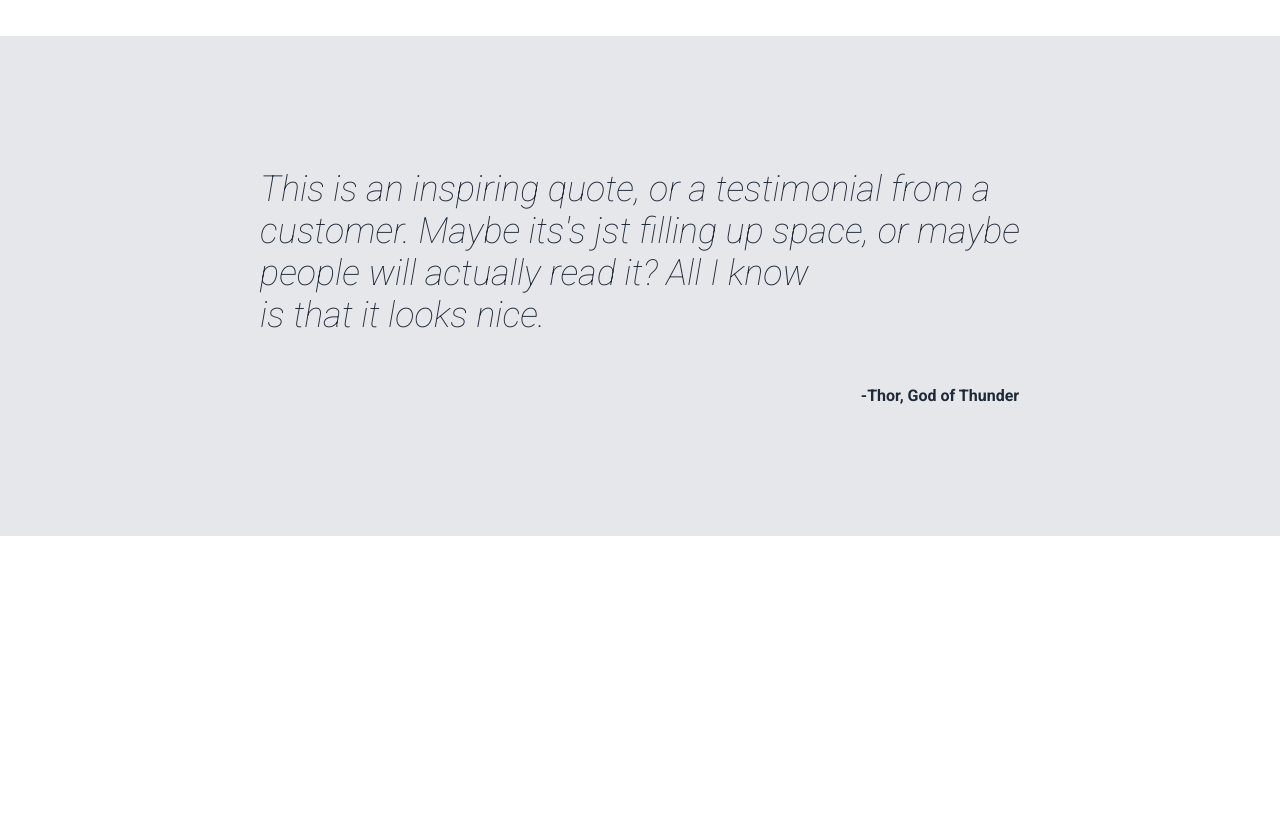
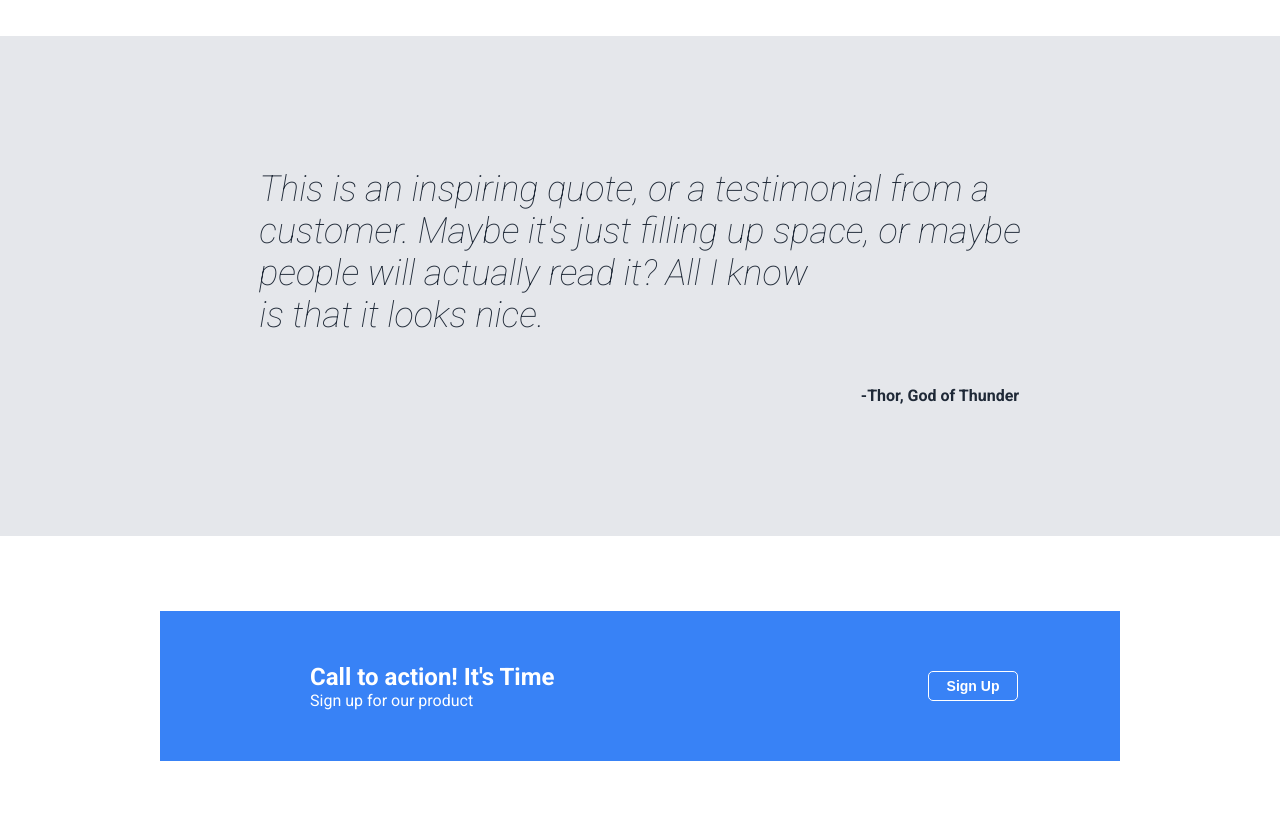
Before and after one commit to Rushane24/TOP-Landing-Page, a plain HTML site: page index.html in a window 1280 px wide. Shown: the part 1056-1892 px from the top of the page. Before the commit the page ends 1592 px from the top, so only its background shows below. Drawn offline with Linux system fonts and the light colour scheme.

Commit message:
Fourth Section Final Commit

```diff
--- a/index.html
+++ b/index.html
@@ -57,10 +57,23 @@
     </div>
     <div class="third-section">
         <h3 class="quote">This is an inspiring quote, or a testimonial from a <br>customer. Maybe
-            its's jst filling up space, or maybe <br>people will actually read it?
+            it's just filling up space, or maybe <br>people will actually read it?
             All I know <br> is that it looks nice.
         </h3>
         <p class="footer">-Thor, God of Thunder</p>
     </div>
+    <div class="fourth-section">
+        <div class="blue-container">
+            <div class="left">
+                <h4>Call to action! It's Time</h4>
+                <p class="last-p">Sign up for our product</p>
+            </div>
+            <div class="right">
+                <button type="button" class="btn-right">Sign Up</button>
+            </div>
+        </div>
+
+
+    </div>
 </body>
 </html>
--- a/style.css
+++ b/style.css
@@ -147,3 +147,56 @@ h2 {
     color: #1F2937;
     font-weight: bold;
 }
+
+.fourth-section {
+    height: 300px;
+    display: flex;
+    justify-content: center;
+    align-items: center;
+}
+
+.blue-container {
+    background-color: #3882f6;
+    display: flex;
+    flex-direction: row;
+    width: 75%;
+    height: 50%;
+}
+
+.left {
+    width: 80%;
+    display: flex;
+    flex-direction: column;
+    justify-content: center;
+}
+
+h4 {
+    font-size: 24px;
+    color: white;
+    margin-left: 150px;
+}
+
+.last-p {
+    font-size: 16px;
+    color: white;
+    margin-left: 150px;
+}
+
+.right {
+    width: 10%;
+    display: flex;
+    flex-direction: column;
+    justify-content: center;
+}
+
+.btn-right {
+    border: 1px solid white;
+    background-color: #3882f6;
+    color: white;
+    font-size: 14px;
+    font-weight: bold;
+    font-style: normal;
+    border-radius: 5px;
+    height: 30px;
+    width: 90px;
+}
```
